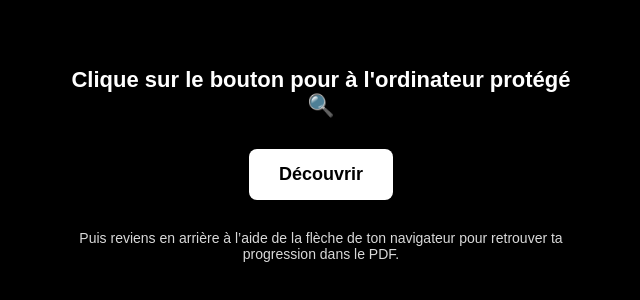
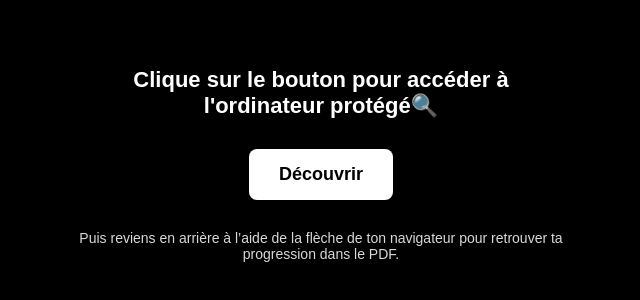
Before and after one commit to MCHC-MM/Ordinateur-Protege-Adrien, a plain HTML site: page index.html in a window 1280 px wide. Shown: the part 236-536 px from the top of the page, without its empty margins (319-959 px from the left). Drawn offline with Linux system fonts and the light colour scheme.

Commit message:
index.html

```diff
--- a/index.html
+++ b/index.html
@@ -52,7 +52,7 @@
 </head>
 <body>
     <div class="container">
-        <h1>Clique sur le bouton pour à l'ordinateur protégé 🔍</h1>
+        <h1>Clique sur le bouton pour accéder à l'ordinateur protégé🔍</h1>
 
         <a
             class="button"
```
